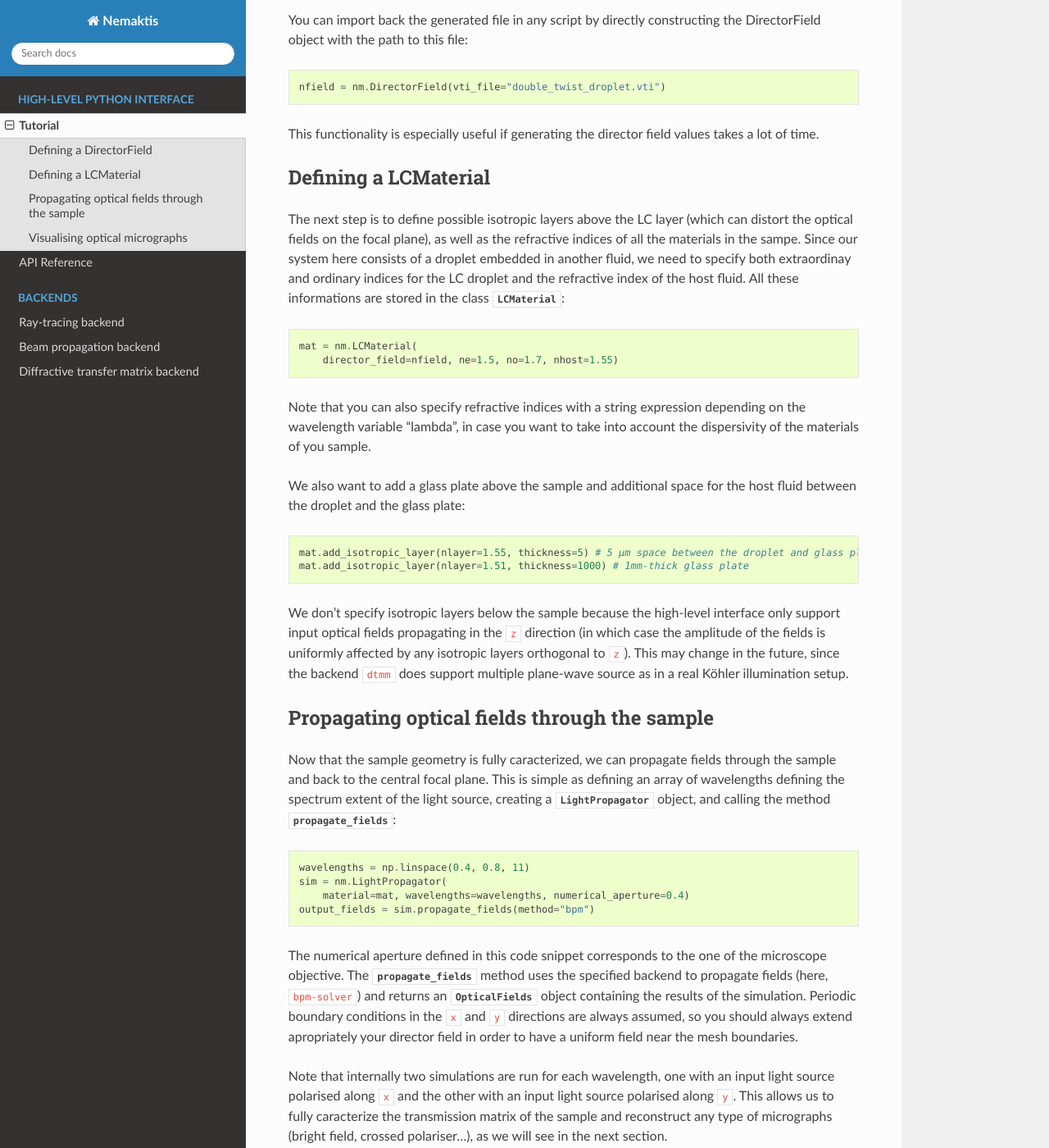
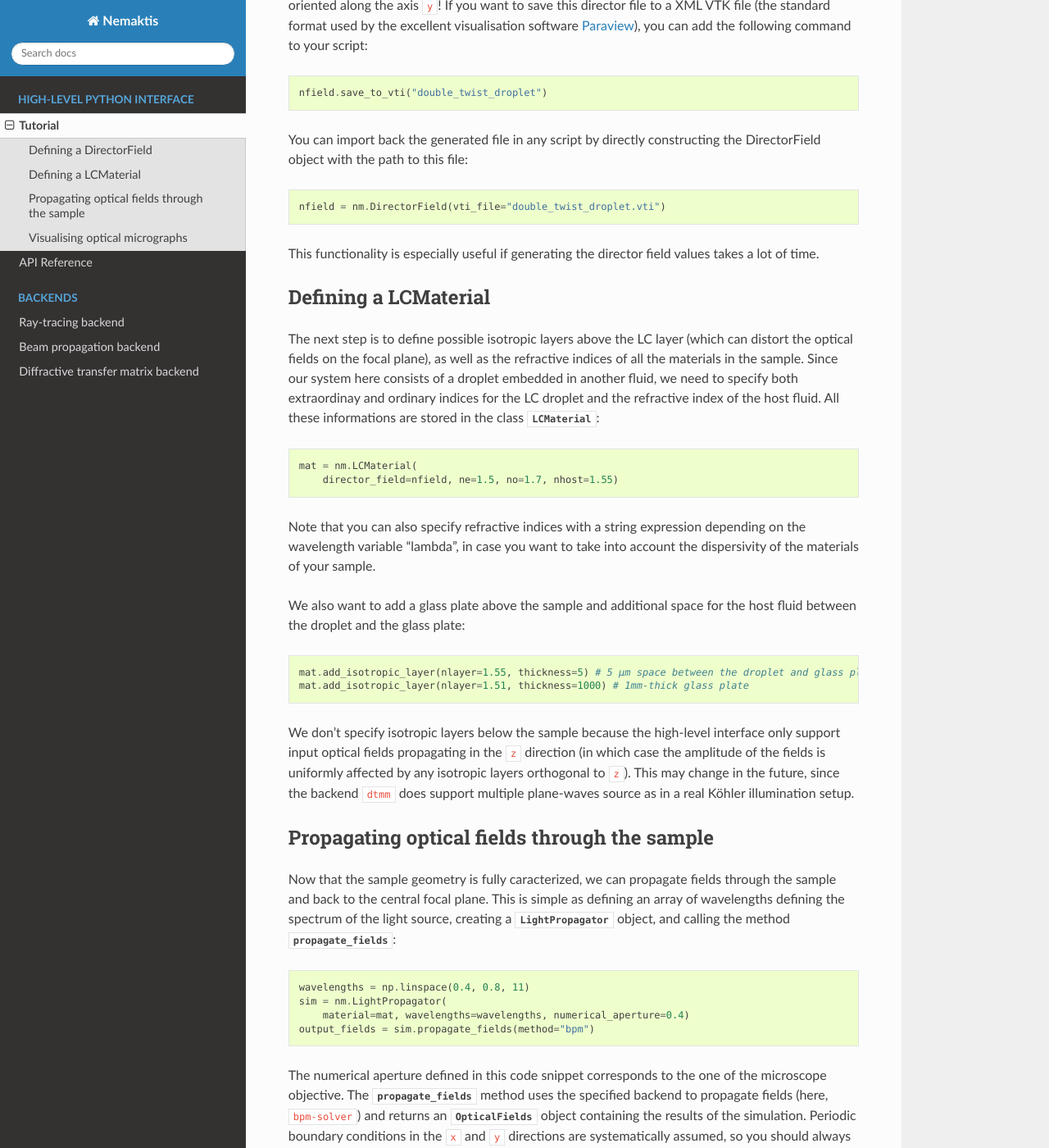
Before and after one commit to warthan07/Nemaktis, a Sphinx documentation site: the page built from doc/source/high_level/tutorial.rst, in a window 1280 px wide and 1400 px high, scrolled down 2258 px. Shown: the whole window at 82% size. Built offline with Sphinx 7.4.7 and the Read the Docs theme 2.0.0, drawn with Linux system fonts in a browser that asks for light colours; the version number could not be read and is left out; some of the changed text lies outside the part shown.

Commit message:
Some modif on the doc, but it is finally working on the remote side!

```diff
--- a/doc/source/conf.py
+++ b/doc/source/conf.py
@@ -122,3 +122,4 @@ html_static_path = []
 
 autodoc_mock_imports = ['pyface', 'dtmm', 'matplotlib', 'scipy', 'numpy',
         'vtk', 'bpm_backend', 'pyfftw']
+autodoc_member_order = 'bysource'
--- a/doc/source/high_level/tutorial.rst
+++ b/doc/source/high_level/tutorial.rst
@@ -33,15 +33,23 @@ We will also import numpy, which will be needed to define arrays:
     import nemaktis as nm
     import numpy as np
 
-Next, we need to define a director field. In ``nemaktis``, any vector field is represented
-internally on a cartesian regular mesh as a numpy array of shape ``(Nz,Ny,Nx,Nv)``, where
-``Nv`` is the dimension of the vector data (3 for a director field, 6 for a symmétric tensor)
-and ``Nx``, ``Ny`` and ``Nz`` are the number of mesh points in each spatial direction. In
-addition to these variables, one needs to specify the total lengths of the mesh in each spatial
-direction, which we will call ``Lx``, ``Ly`` and ``Lz`` in the following. All lengths are
-in micrometer in ``nemaktis``, and the mesh for the director field is always centerered on the
-origin (which means that the spatial coordinate ``u=x,y,z`` is always running from ``-Lu/2``
-to ``Lu/2``).
+Next, we need to define the permittivity tensor of the LC structure.
+Currently, only uniaxial media is supported in the high-level interface
+(which means we only need to specify the director field associated with
+the privileged axis of the birefringence medium), but support for
+arbitrary permittivity tensor should be added soon (the low-level
+backends ``dtmm`` and ``bpm-solver`` are already fully compatible with
+biaxial media). In ``nemaktis``, any vector field is represented
+internally on a cartesian regular mesh as a numpy array of shape
+``(Nz,Ny,Nx,Nv)``, where ``Nv`` is the dimension of the vector data (3
+for a director field, 6 for a symmetric tensor) and ``Nx``, ``Ny`` and
+``Nz`` are the number of mesh points in each spatial direction. In
+addition to these variables, one needs to specify the total lengths of
+the mesh in each spatial direction, which we will call ``Lx``, ``Ly``
+and ``Lz`` in the following. All lengths are in micrometer in
+``nemaktis``, and the mesh for the director field is always centerered
+on the origin (which means that the spatial coordinate ``u=x,y,z`` are
+always running from ``-Lu/2`` to ``Lu/2``).
 
 Here, we will start by defining an empty
 :class:`~nemaktis.lc_material.DirectorField` object on a mesh of
@@ -52,11 +60,12 @@ dimensions ``80x80x80`` and lengths ``10x10x10``:
     nfield = nm.DirectorField(
         mesh_lengths=(10,10,10), mesh_dimensions=(80,80,80))
 
-Next, we need to specify numerical values for the director field. Two methods are possible:
-either you already have a numpy array containing the values of your director field, in which
-case you can directly give this array to the
-:class:`~nemaktis.lc_material.DirectorField` object (remember, you need
-to make sure that this array is of shape ``(Nz,Ny,Nx,3)``):
+Next, we need to specify numerical values for the director field. Two
+methods are possible: either you already have a numpy array containing
+the values of your director field, in which case you can directly give
+this array to the :class:`~nemaktis.lc_material.DirectorField` object
+(remember, you need to make sure that this array is of shape
+``(Nz,Ny,Nx,3)``):
 
 .. code-block:: python
 
@@ -81,7 +90,7 @@ twist cylinder:
         return np.cos(q*r)
     nfield.init_from_funcs(nx,ny,nz)
 
-If the analytical formula for the director components do not give a normalized director values,
+If the analytical formula for the director components do not give normalized director values,
 you can still normalize manually the director values after importing them:
 
 .. code-block:: python
@@ -109,9 +118,12 @@ Note that extending the mesh in the xy direction is essential if you define a no
 LC mask, because you need to leave enough room for the optical fields to propagate around the LC
 domain.
 
-And that's it! If you want to save this director file to a XML VTK file (the standard format
-used by the excellent visualisation software `Paraview <https://www.paraview.org/>`_), you can
-add the following command to your script:
+And that's it, we now have set-up the director field of a double-twist
+droplet with the polar axis oriented along the axis ``y``! If you want
+to save this director file to a XML VTK file (the standard format used
+by the excellent visualisation software `Paraview
+<https://www.paraview.org/>`_), you can add the following command to
+your script:
 
 .. code-block:: python
 
@@ -137,7 +149,7 @@ Defining a LCMaterial
 
 The next step is to define possible isotropic layers above the LC layer (which can distort the
 optical fields on the focal plane), as well as the refractive indices of all the materials in the
-sampe. Since our system here consists of a droplet embedded in another fluid, we need to specify
+sample. Since our system here consists of a droplet embedded in another fluid, we need to specify
 both extraordinay and ordinary indices for the LC droplet and the refractive index of the host
 fluid. All these informations are stored in the class :class:`~nemaktis.lc_material.LCMaterial`:
 
@@ -148,7 +160,7 @@ fluid. All these informations are stored in the class :class:`~nemaktis.lc_mater
 
 Note that you can also specify refractive indices with a string expression depending on the
 wavelength variable "lambda", in case you want to take into account the dispersivity of the
-materials of you sample.
+materials of your sample.
 
 We also want to add a glass plate above the sample and additional space for the host fluid
 between the droplet and the glass plate:
@@ -161,7 +173,7 @@ between the droplet and the glass plate:
 We don't specify isotropic layers below the sample because the high-level interface only support
 input optical fields propagating in the ``z`` direction (in which case the amplitude of the
 fields is uniformly affected by any isotropic layers orthogonal to ``z``). This may change in
-the future, since the backend ``dtmm`` does support multiple plane-wave source as in a real
+the future, since the backend ``dtmm`` does support multiple plane-waves source as in a real
 Köhler illumination setup.
 
 .. _prop:
@@ -171,7 +183,7 @@ Propagating optical fields through the sample
 
 Now that the sample geometry is fully caracterized, we can propagate fields through the sample
 and back to the central focal plane. This is simple as defining an array of wavelengths defining
-the spectrum extent of the light source, creating a
+the spectrum of the light source, creating a
 :class:`~nemaktis.light_propagator.LightPropagator` object, and calling the method
 :class:`~nemaktis.light_propagator.LightPropagator.propagate_fields`:
 
@@ -186,7 +198,7 @@ The numerical aperture defined in this code snippet corresponds to the one of th
 objective. The :class:`~nemaktis.light_propagator.LightPropagator.propagate_fields` method uses
 the specified backend to propagate fields (here, ``bpm-solver``) and returns an
 :class:`~nemaktis.light_propagator.OpticalFields` object containing the results of the
-simulation.  Periodic boundary conditions in the ``x`` and ``y`` directions are always
+simulation.  Periodic boundary conditions in the ``x`` and ``y`` directions are systematically
 assumed, so you should always extend apropriately your director field in order to have a
 uniform field near the mesh boundaries.
 
@@ -223,13 +235,15 @@ with the following lines of code:
     viewer.plot()
 
 All parameters in this user interface should be pretty self-explanatory. We will simply mention
-here that the quarter and half wavelengths compensators are assumed to be achromatic, while the
-full-wave "tint sensitive" compensator is aproximated with a slab of wavelength-independent
-refractive index with a full-wave shift only at a wavelength of 540 nm.
+here that the quarter-wavelength and half-wavelength compensators are
+assumed to be achromatic, while the full-wave "tint sensitive"
+compensator is aproximated with a slab of wavelength-independent
+refractive index with a full-wave shift at a wavelength of 540 nm.
 
 Concerning color management, we assume a D65 light source and project the output light spectrum
 first on the XYZ space, then on the sRGB color space, to finally obtain a usual RGB picture.
 For more details, see `<https://dtmm.readthedocs.io/en/latest/tutorial.html#color-conversion>`_.
 
 Finally, refocalisation of the optical micrographs is done by switching to Fourrier space and
-using the exact propagator for the Helmholtz equation in free space.
+using the exact propagator for the Helmholtz equation in free space. The
+unit for the ``z-focus`` parameter is again micrometers.
```
Also changed, not shown: README.md (+1 -3 lines), 7 other files.
